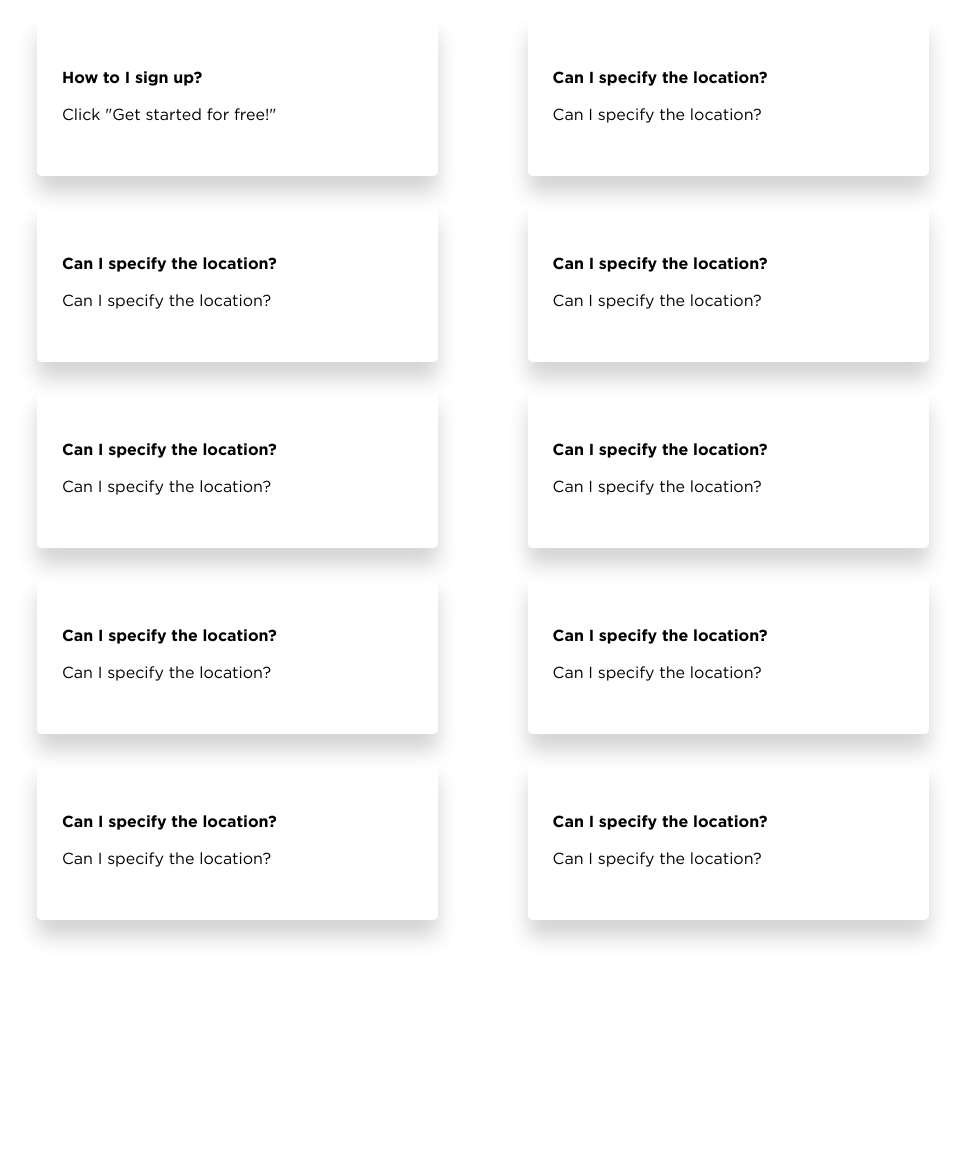
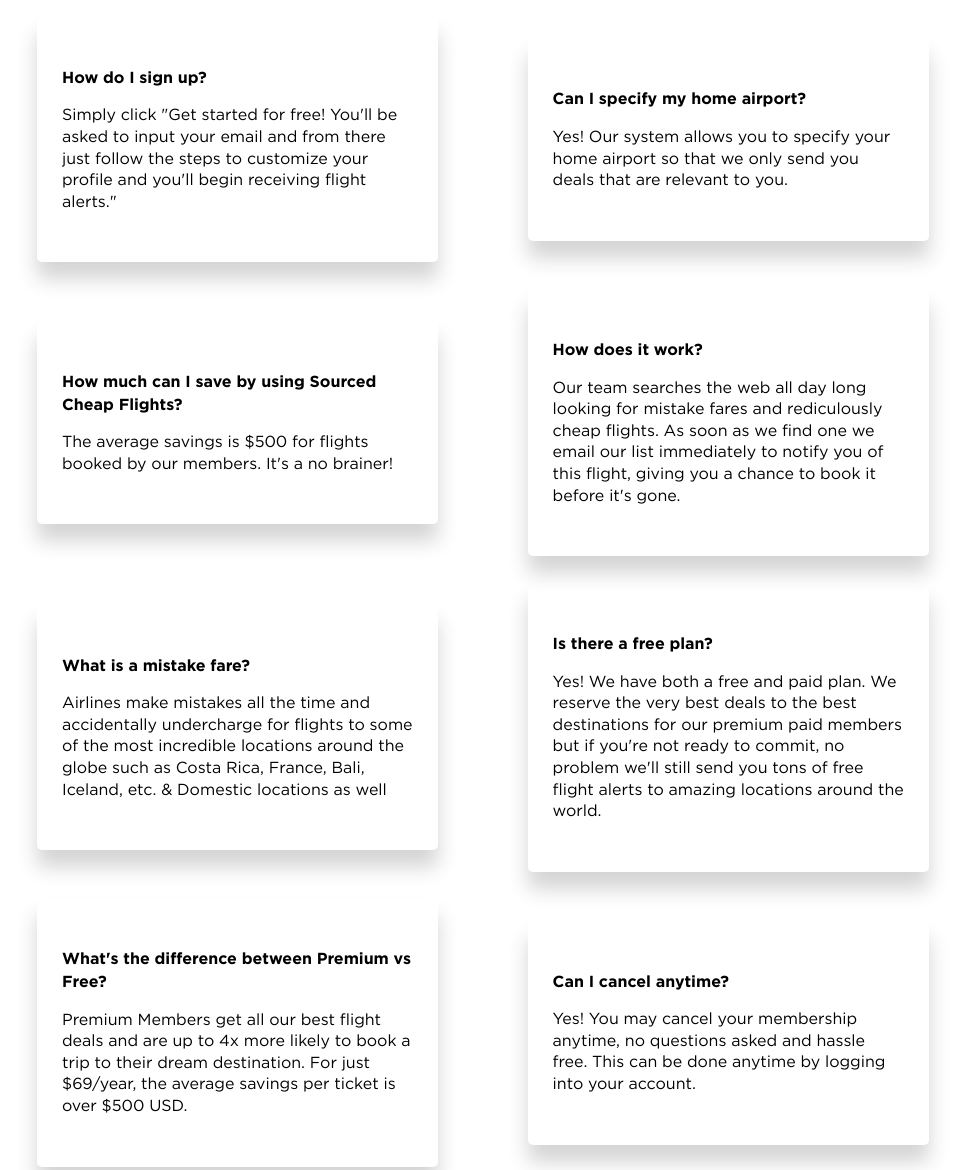
Before and after one commit to davidsonkyle/sourced-cheap-flights, a website: page index.html in a window 1280 px wide. Shown: the part 3852-5022 px from the top of the page, without its empty margins (157-1122 px from the left). Drawn offline with nearby package versions, Linux system fonts and the light colour scheme.

Commit message:
FAQ updates

```diff
--- a/index.html
+++ b/index.html
@@ -98,52 +98,52 @@
         <h2>FAQ</h2>
         <div class="row">
             <div class="card--half text--left">
-                <p><strong>How to I sign up?</strong></p>
-                <p>Click "Get started for free!"</p>
+                <p><strong>How do I sign up?</strong></p>
+                <p>Simply click "Get started for free! You'll be asked to input your email and from there just follow the steps to customize your profile and you'll begin receiving flight alerts."</p>
             </div>
             <div class="card--half text--left">
-                <p><strong>Can I specify the location?</strong></p>
-                <p>Can I specify the location?</p>
+                <p><strong>Can I specify my home airport?</strong></p>
+                <p>Yes! Our system allows you to specify your home airport so that we only send you deals that are relevant to you.</p>
             </div>
         </div>
         <div class="row">
             <div class="card--half text--left">
-                <p><strong>Can I specify the location?</strong></p>
-                <p>Can I specify the location?</p>
+                <p><strong>How much can I save by using Sourced Cheap Flights?</strong></p>
+                <p>The average savings is $500 for flights booked by our members. It's a no brainer!</p>
             </div>
             <div class="card--half text--left">
-                <p><strong>Can I specify the location?</strong></p>
-                <p>Can I specify the location?</p>
+                <p><strong>How does it work?</strong></p>
+                <p>Our team searches the web all day long looking for mistake fares and rediculously cheap flights. As soon as we find one we email our list immediately to notify you of this flight, giving you a chance to book it before it's gone.</p>
             </div>
         </div>
         <div class="row">
             <div class="card--half text--left">
-                <p><strong>Can I specify the location?</strong></p>
-                <p>Can I specify the location?</p>
+                <p><strong>What is a mistake fare?</strong></p>
+                <p>Airlines make mistakes all the time and accidentally undercharge for flights to some of the most incredible locations around the globe such as Costa Rica, France, Bali, Iceland, etc. & Domestic locations as well</p>
             </div>
             <div class="card--half text--left">
-                <p><strong>Can I specify the location?</strong></p>
-                <p>Can I specify the location?</p>
+                <p><strong>Is there a free plan?</strong></p>
+                <p>Yes! We have both a free and paid plan. We reserve the very best deals to the best destinations for our premium paid members but if you're not ready to commit, no problem we'll still send you tons of free flight alerts to amazing locations around the world.</p>
             </div>
         </div>
         <div class="row">
             <div class="card--half text--left">
-                <p><strong>Can I specify the location?</strong></p>
-                <p>Can I specify the location?</p>
+                <p><strong>What's the difference between Premium vs Free?</strong></p>
+                <p>Premium Members get all our best flight deals and are up to 4x more likely to book a trip to their dream destination. For just $69/year, the average savings per ticket is over $500 USD.</p>
             </div>
             <div class="card--half text--left">
-                <p><strong>Can I specify the location?</strong></p>
-                <p>Can I specify the location?</p>
+                <p><strong>Can I cancel anytime?</strong></p>
+                <p>Yes! You may cancel your membership anytime, no questions asked and hassle free. This can be done anytime by logging into your account.</p>
             </div>
         </div>
         <div class="row">
             <div class="card--half text--left">
-                <p><strong>Can I specify the location?</strong></p>
-                <p>Can I specify the location?</p>
+                <p><strong>How do I know I'll get good deals?</strong></p>
+                <p>We never take a commission and we are entirely supported by our paid members which means our only incentive is to find you the best and cheapest deals out there.</p>
             </div>
             <div class="card--half text--left">
-                <p><strong>Can I specify the location?</strong></p>
-                <p>Can I specify the location?</p>
+                <p><strong>How many deals should I expect?</strong></p>
+                <p>The number of deals you receive depends on how many deals come up in a given week from the airports you select. We can’t control where deals originate. We search for deals from all airports, large and small. If you live close to a smaller or expensive airport, there may be fewer deals that pop up. We recommend that you select all international airports within a few hours of your home airport to maximize the number of deals that you receive.</p>
             </div>
         </div>
     </div>
```
